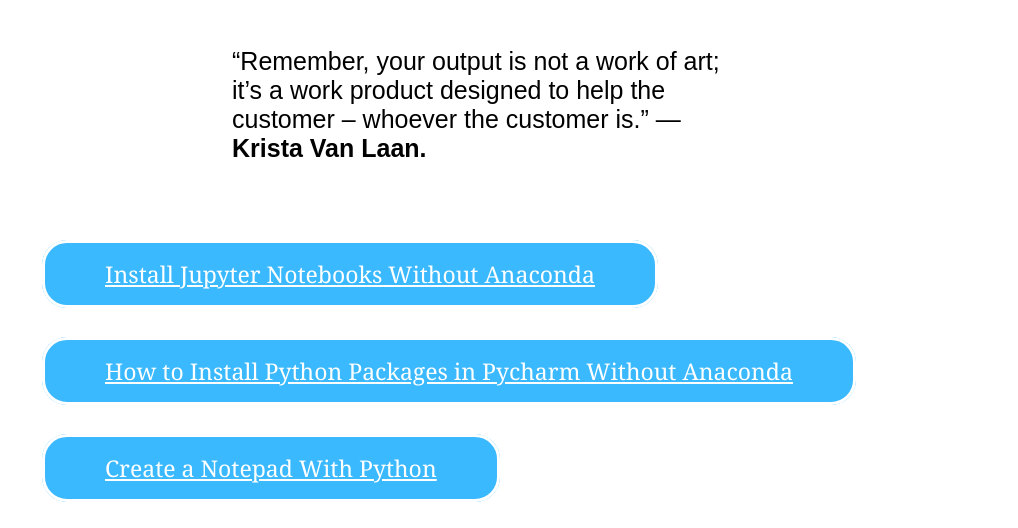
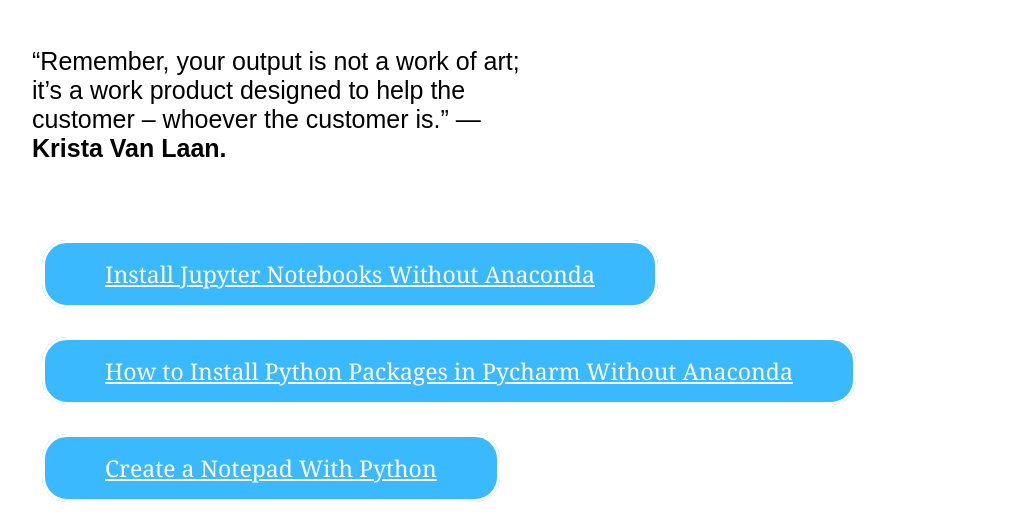
Before and after one commit to ololade97/web, a plain HTML site: page index.html in a window 1280 px wide. Shown: the part 207-735 px from the top of the page, without its empty margins (1-1019 px from the left). Drawn offline with Linux system fonts and the light colour scheme.

Commit message:
Update index.html

```diff
--- a/index.html
+++ b/index.html
@@ -8,8 +8,7 @@
   h1 {text-transform:uppercase; padding:40px; letter-spacing:0.2em;
       font-weight:bold; text-align:center; font-family:Georgia;
 }
-  .p1 {position: relative;
-       left: 200px;
+  .p1 {float: center;
        /*text-align: left;*/
        font-family: sans-serif;
        font-size: 25px;
```
